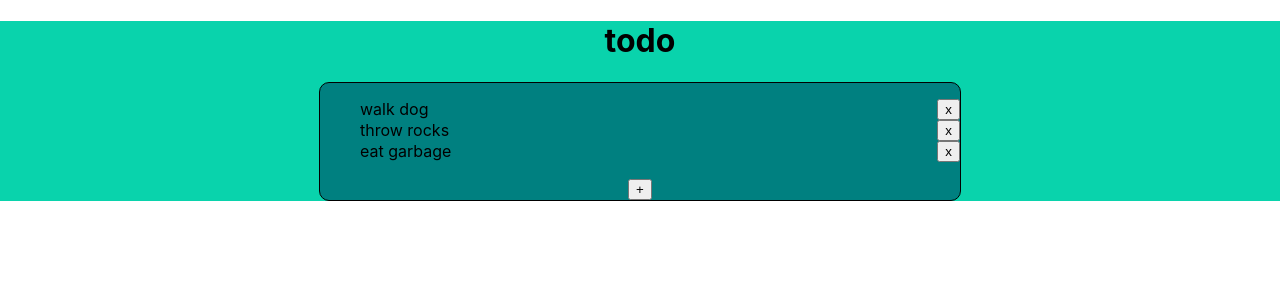
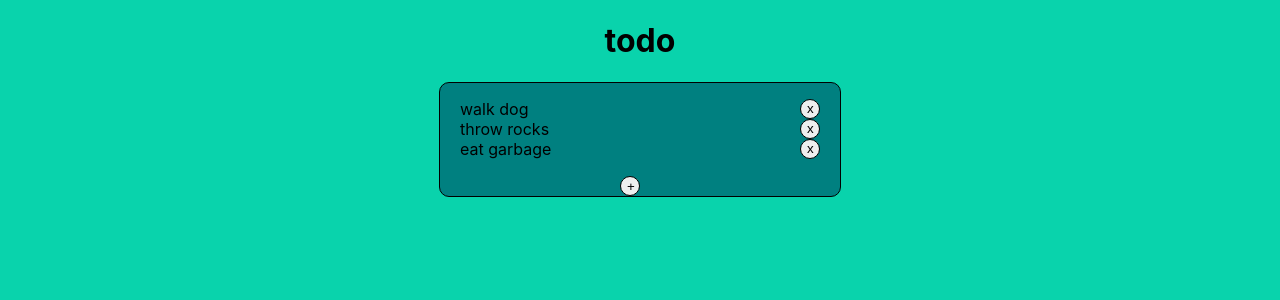
Before and after one commit to N8ers/react-todo, a React (Create React App) app: page / in a window 1280 px wide. Shown: the top 300 px of the page. Built offline with nearby package versions, Linux system fonts and the light colour scheme.

Commit message:
add logic to toggle back to plus sign & styl

```diff
--- /dev/null
+++ b/src/AddToDo.css
@@ -0,0 +1,17 @@
+.addBtn{
+    margin-right: 20px;
+    border: 1px solid black;
+    border-radius: 50%;
+    height: 20px;
+    width: 20px;
+    justify-content: center;
+}
+
+.pushBtn{
+    margin-right: 20px;
+    border: 1px solid black;
+    border-radius: 50%;
+    height: 20px;
+    width: 20px;
+    justify-content: center;
+}
--- a/src/AddToDo.js
+++ b/src/AddToDo.js
@@ -1,4 +1,5 @@
 import React, {Component} from 'react';
+import './AddToDo.css'
 
 class AddToDo extends Component {
 
@@ -13,13 +14,18 @@ class AddToDo extends Component {
 
     handleAdd(e){
         let newItem = document.getElementById('newItem').value
-        this.props.add(newItem)
-        document.getElementById('newItem').value = ''
+
+        if(newItem.length < 1){
+            this.showInput()
+        } else {
+            this.props.add(newItem)
+            document.getElementById('newItem').value = ''
+        }
     }
 
     showInput(){
         this.setState({
-            inputVisible: true
+            inputVisible: !this.state.inputVisible
         })
     }
 
@@ -31,13 +37,13 @@ class AddToDo extends Component {
                     <div>
                         <input id="newItem" type="text" name="newToDo" />
                         <br />
-                        <button onClick={this.handleAdd}>/\</button>
+                        <button className="pushBtn" onClick={this.handleAdd}>/\</button>
                     </div>
                 }
 
                 {
                     !this.state.inputVisible &&
-                    <button onClick={this.showInput}>+</button>
+                    <button className="addBtn" onClick={this.showInput}>+</button>
                 }
             </div>
         )
--- a/src/App.css
+++ b/src/App.css
@@ -1,4 +1,7 @@
+body{
+  background-color: #09d3ac;
+}
+
 .App {
   text-align: center;
-  background-color: #09d3ac;
 }
--- a/src/ToDo.css
+++ b/src/ToDo.css
@@ -4,8 +4,14 @@
 }
 
 .ToDoContent {
-
+    margin-left: -20px;
 }
 
 .ToDoX {
+    margin-right: 20px;
+    border: 1px solid black;
+    border-radius: 50%;
+    height: 20px;
+    width: 20px;
+    justify-content: center;
 }
--- a/src/ToDoContainer.css
+++ b/src/ToDoContainer.css
@@ -3,5 +3,7 @@
     border: 1px solid black;
     border-radius: 10px;
     width: 50%;
+    max-width: 400px;
+    min-width: 250px;
     margin: 0 auto;
 }
```
